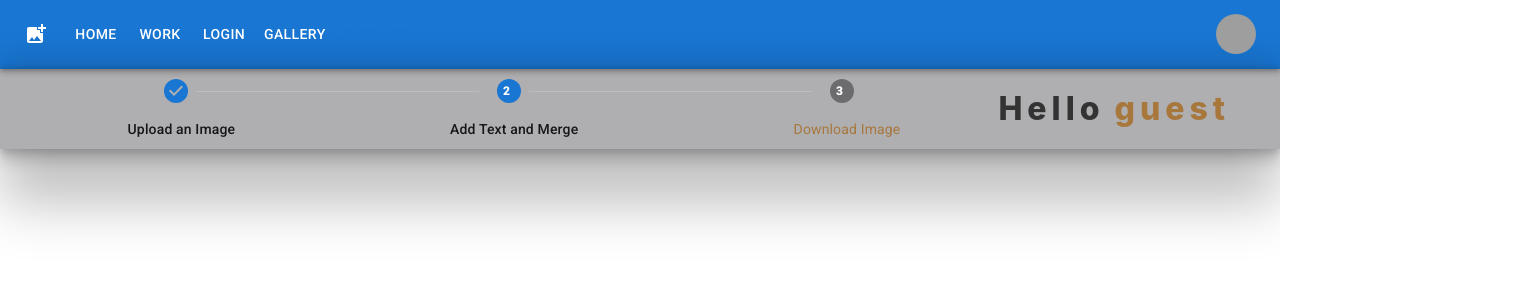
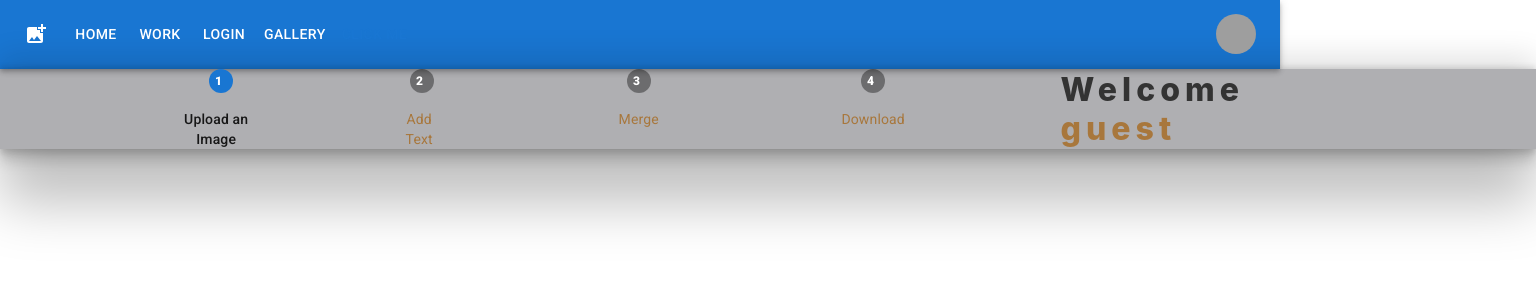
Before and after one commit to dankarger/merger, a React (Create React App) app in the folder client/: page / in a window 1280 px wide. Shown: the top 300 px of the page, 1536 px wide, since content can reach past the window. Built offline with nearby package versions, Linux system fonts and the light colour scheme; grey boxes are pictures that could not be loaded.

Commit message:
add style to top menu

```diff
--- a/client/src/App.js
+++ b/client/src/App.js
@@ -25,7 +25,9 @@ function App() {
 
             <GreetingStyled>
                 <TopMenuBar/>
-              Hello <span> {currentUser.name}</span>
+                <div>
+                    Welcome <span> {currentUser.name}</span>
+                </div>
             </GreetingStyled>
 
 
--- a/client/src/TopMenuBar/TopMenuBar.jsx
+++ b/client/src/TopMenuBar/TopMenuBar.jsx
@@ -3,6 +3,7 @@ import Box from '@mui/material/Box';
 import Stepper from '@mui/material/Stepper';
 import Step from '@mui/material/Step';
 import StepLabel from '@mui/material/StepLabel';
+import Tooltip from "@mui/material/Tooltip";
 
 const steps = [
     'Upload an Image',
@@ -12,14 +13,32 @@ const steps = [
 
 export default function TopMenuBar() {
     return (
-        <Box sx={{ width: '80%' }}>
-            <Stepper activeStep={1} alternativeLabel>
-                {steps.map((label) => (
-                    <Step key={label}>
-                        <StepLabel>{label}</StepLabel>
-                    </Step>
-                ))}
-            </Stepper>
-        </Box>
+        // <Box sx={{ width: '80%' }}>
+        //     <Stepper activeStep={1} alternativeLabel>
+        //         {steps.map((label) => (
+        //             <Step key={label}>
+        //                 <StepLabel>{label}</StepLabel>
+        //             </Step>
+        //         ))}
+        //     </Stepper>
+        // </Box>
+    <Box sx={{ width: '70%',maxWidth:'1000px' }}>
+        <Stepper activeStep={0} alternativeLabel  >
+                <Step>
+                    <Tooltip title="Click on Image Button" placement="bottom">
+                    <StepLabel>Upload an Image</StepLabel>
+                        </Tooltip >
+                </Step>
+            <Step>
+                <StepLabel>Add Text</StepLabel>
+            </Step>
+            <Step>
+                <StepLabel>Merge</StepLabel>
+            </Step>
+            <Step>
+                <StepLabel>Download</StepLabel>
+            </Step>
+        </Stepper>
+    </Box>
     );
 }
--- a/client/src/animations/animations.js
+++ b/client/src/animations/animations.js
@@ -160,13 +160,13 @@ export const DownloadButtonVariants = {
 
 
 export const svgVariants = {
-    initial: {rotate: -10},
+    initial: {rotate: [-350]},
     animate: {
-        scale:(1.3),x:[0,50,80,40],y:[10,50, 80,-40,30],
+        scale:(1.3),x:[-100,40],y:[10,50, 80,-40,30,80],
         fontsize:50,
-        rotate:0,
+        rotate:[50,0],
         transition: {
-            duration: 3,stiffness:10,mass:100
+            duration: 1,stiffness:10,mass:100
         }
     }
 }
--- a/client/src/styles/Greeting.styled.js
+++ b/client/src/styles/Greeting.styled.js
@@ -2,25 +2,28 @@ import styled from "styled-components";
 import {motion} from 'framer-motion'
 
 export const GreetingStyled = styled(motion.div) `
-  //width: 100%;
+  width: 100%;
   font-size: calc(1rem + 2vmin);
   letter-spacing: 5px;
   font-weight: 800;
   display: flex;
-  //justify-content: right;
+  justify-content: center;
   align-items: center;
   //margin-left: 80%;
   color: #333333;
   background: rgba(28, 28, 35, 0.35);
-  padding: 10px 0;
-  padding-right: 2rem;
+  padding-left:10%;
+  padding-right: 10%;
   box-shadow: rgba(0, 0, 0, 0.25) 0px 54px 55px, rgba(0, 0, 0, 0.12) 0px -12px 30px, rgba(0, 0, 0, 0.12) 0px 4px 6px, rgba(0, 0, 0, 0.17) 0px 12px 13px, rgba(0, 0, 0, 0.09) 0px -3px 5px;
 
   span {
-    margin-left: 10px;
+    //margin-left: 10px;
     //color: #1e4db7;
     color: #a8773c;
     //text-shadow: 1px 1px 1px #333333;
+    margin-right:10%;
+    width:fit-content;
+
   }
 
 
```
